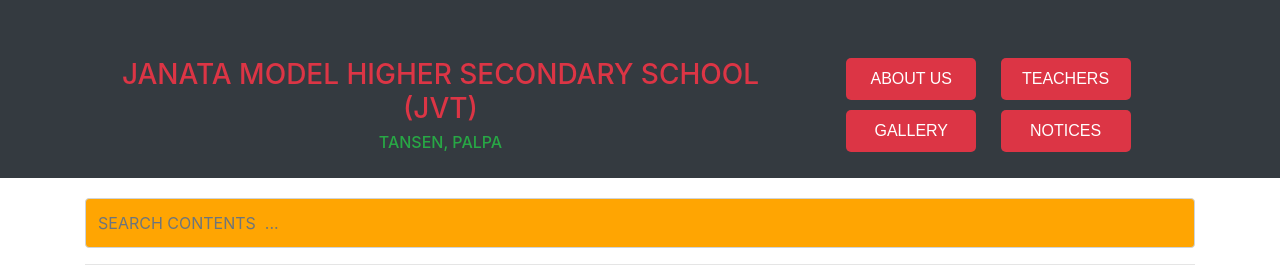
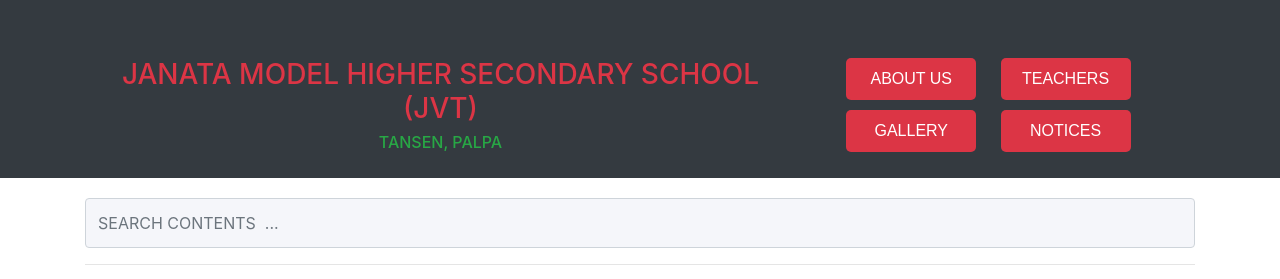
Before and after one commit to oholearning/oholib, a Django app: template templates/home.html in a window 1280 px wide. Shown: the top 279 px of the page. Run offline with Django 3.2, Linux system fonts and the light colour scheme; the template is opened without the code that fills it: values that come from a table or form of the project are taken from there, others are empty; data comes from the database, SQL or seed files in the repository; both versions use the stored data as it was after the commit; parts of the project's set-up code (start-up, migrations or seed data) failed here and were passed over; some libraries are stand-ins or nearby versions.

Commit message:
minor change to css

```diff
--- a/static/css/style.css
+++ b/static/css/style.css
@@ -16,7 +16,7 @@
 }
 
 #search {
-    background:#ffa502;
+    background:#f5f6fa;
 }
 
 
```
Also changed, not shown: db.sqlite3, 1 other file.
